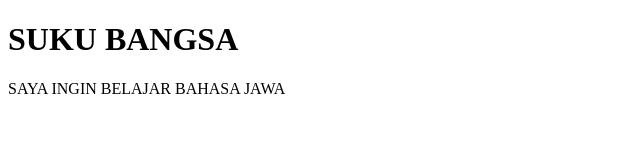
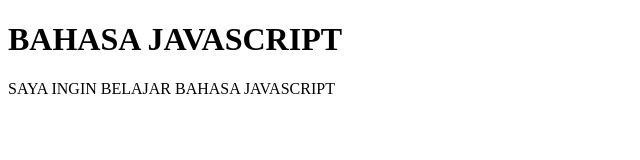
Before and after one commit to Raffixyz/Belajar-Javascript, a plain HTML site: page Index.html in a window 1280 px wide. Shown: the whole page, without its empty margins (0-640 px from the left). Drawn offline with Linux system fonts and the light colour scheme.

Commit message:
Index.html

```diff
--- a/Index.html
+++ b/Index.html
@@ -4,12 +4,12 @@
     <meta charset="UTF-8">
     <meta http-equiv="X-UA-Compatible" content="IE=edge">
     <meta name="viewport" content="width=device-width, initial-scale=1.0">
-    <title>Document</title>
+    <title>RAFFI RAMADHAN XI RPL 2</title>
 </head>
 <body>
     <div id="content">
-        <h1>SUKU BANGSA</h1>
-        <p>SAYA INGIN BELAJAR BAHASA JAWA</p>
+        <h1>BAHASA JAVASCRIPT</h1>
+        <p>SAYA INGIN BELAJAR BAHASA JAVASCRIPT</p>
     </div>
     <script src="Node.js"></script>
 </body>
```
